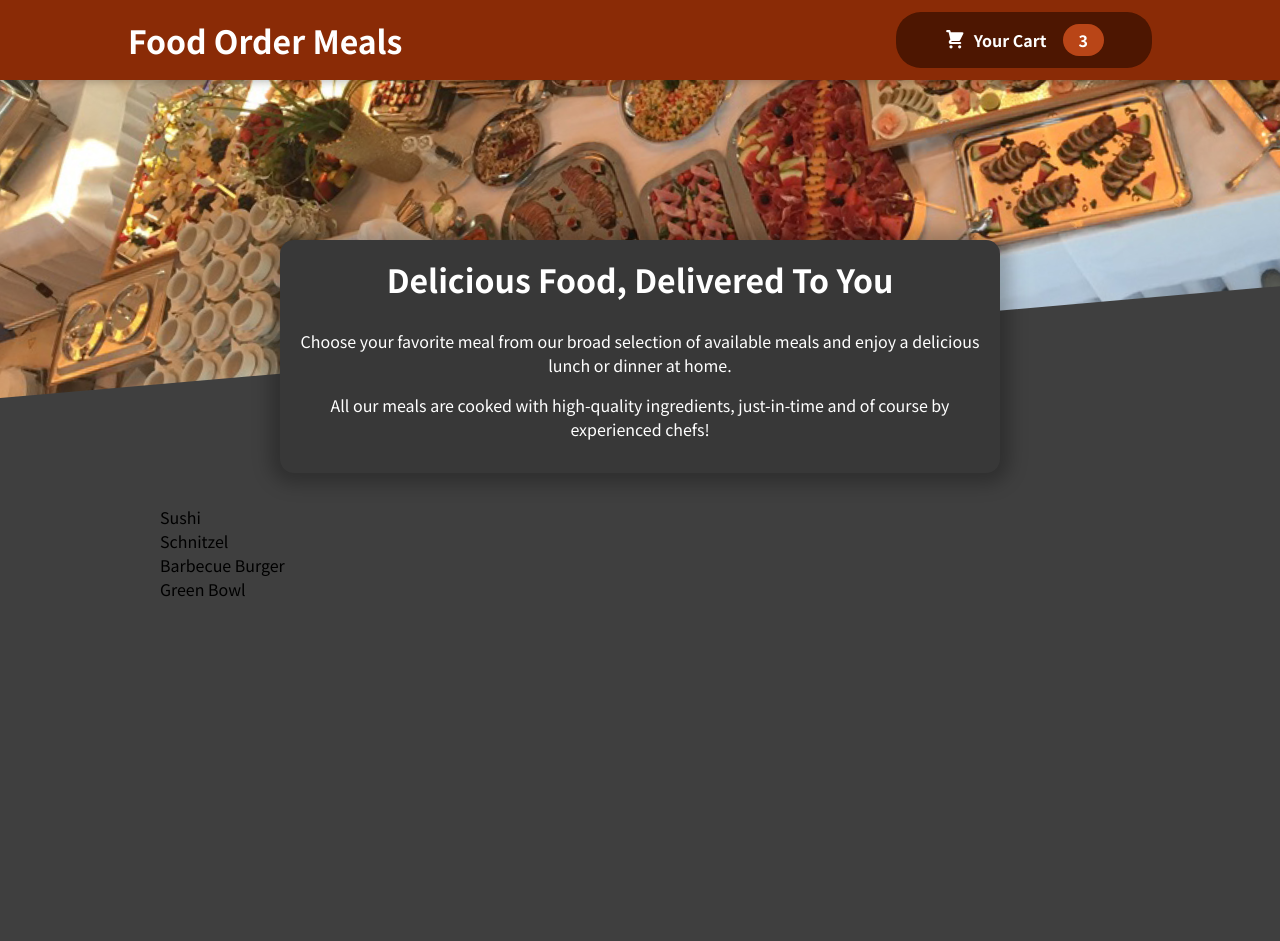
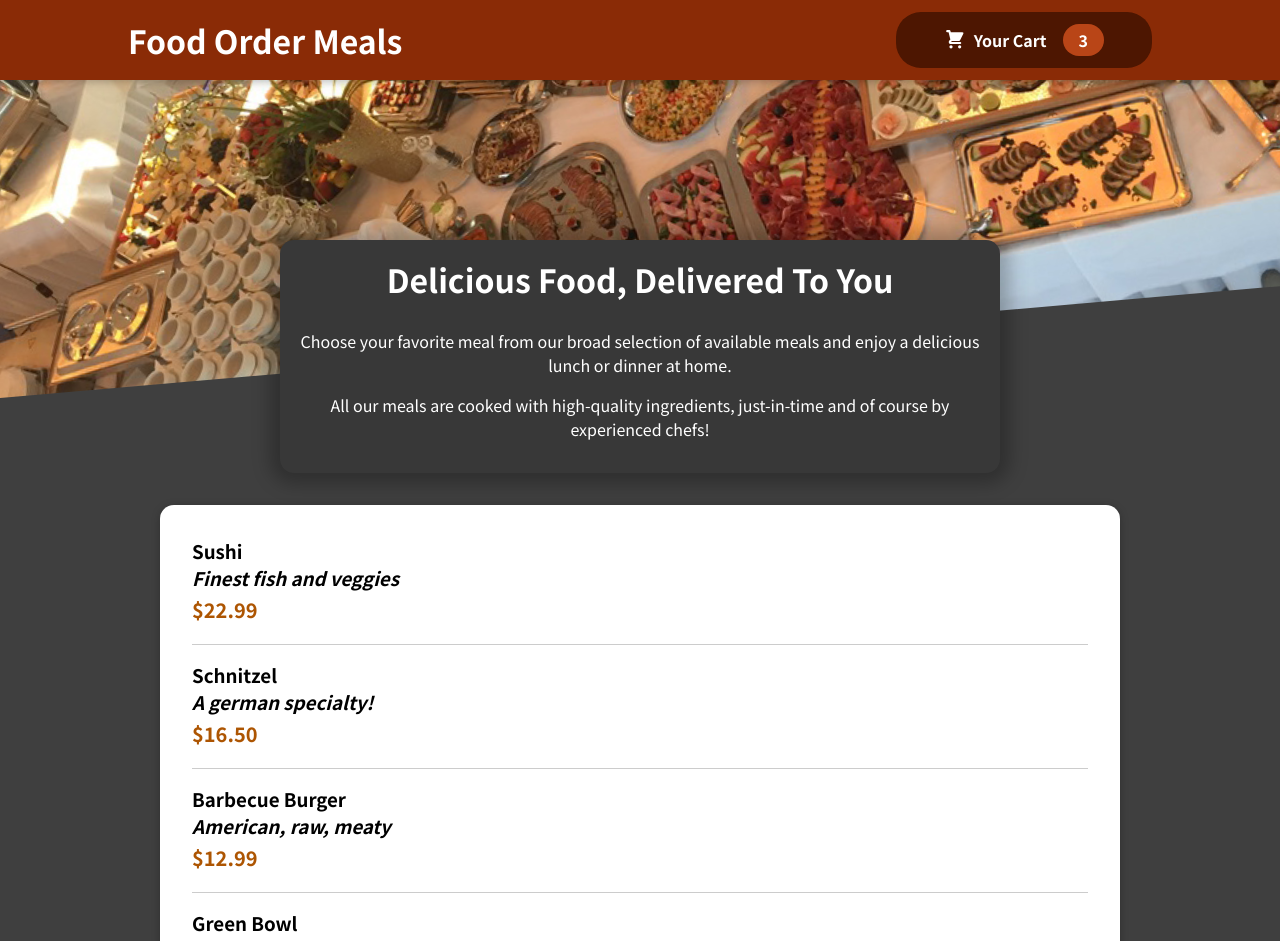
Before and after one commit to johndominicvillalino/food-order-app, a React (Create React App) app: page / in a window 1280 px wide. Shown: the top 941 px of the page. Before the commit the page ends 800 px from the top, so only its background shows below. Built offline with nearby package versions, Linux system fonts and the light colour scheme.

Commit message:
add mealItem

```diff
--- a/src/components/Meals/AvailableMeals.js
+++ b/src/components/Meals/AvailableMeals.js
@@ -1,3 +1,7 @@
+import Card from '../UI/Card';
+import MealItem from './MealItem/MealItem';
+
+
 import classes from './AvailableMeals.module.css'
 
 
@@ -32,15 +36,20 @@
 const AvailableMeals = () => {
 
     const mealsList = DUMMY_MEALS.map(meal => {
-        return <li>
-            {meal.name}
-        </li>
+        return <MealItem
+        key={meal.id}
+        price={meal.price}
+        name={meal.name}
+        description={meal.description}/>
+
+
     });
 
     return <section className={classes.meals}>
-        <ul>
+        <Card><ul>
             {mealsList}
         </ul>
+        </Card>
     </section>
 
 }
--- /dev/null
+++ b/src/components/Meals/MealItem/MealItem.js
@@ -0,0 +1,22 @@
+import classes from './MealItem.module.css'
+
+const MealItem = props => {
+
+
+    const price = `$${props.price.toFixed(2)}`;
+
+    return <li className={classes.meal}>
+        <div>
+            <h3>{props.name}
+                <div className={classes.description}>{props.description}</div>
+                <div className={classes.price}> {price}</div>
+            </h3>
+        </div>
+        <div>
+
+        </div>
+    </li>
+
+};
+
+export default MealItem;
--- /dev/null
+++ b/src/components/Meals/MealItem/MealItem.module.css
@@ -0,0 +1,22 @@
+.meal {
+    display: flex;
+    justify-content: space-between;
+    margin: 1rem;
+    padding-bottom: 1rem;
+    border-bottom: 1px solid #ccc;
+  }
+
+  .meal h3 {
+    margin: 0 0 0.25rem 0;
+  }
+
+  .description {
+    font-style: italic;
+  }
+
+  .price {
+    margin-top: 0.25rem;
+    font-weight: bold;
+    color: #ad5502;
+    font-size: 1.25rem;
+  }
--- /dev/null
+++ b/src/components/UI/Card.js
@@ -0,0 +1,12 @@
+import classes from './Card.module.css'
+
+const Card = props => {
+
+    return <div className={classes.card}>
+        {props.children}
+    </div>
+
+
+}
+
+export default Card;
--- /dev/null
+++ b/src/components/UI/Card.module.css
@@ -0,0 +1,6 @@
+.card {
+    padding: 1rem;
+    box-shadow: 0 2px 8px rgba(0, 0, 0, 0.25);
+    border-radius: 14px;
+    background-color: white;
+  }
```
Also changed, not shown: src/components/Meals/MealItem/MealItemForm.js (added). Lines whose indentation alone changed are shown as unchanged.
